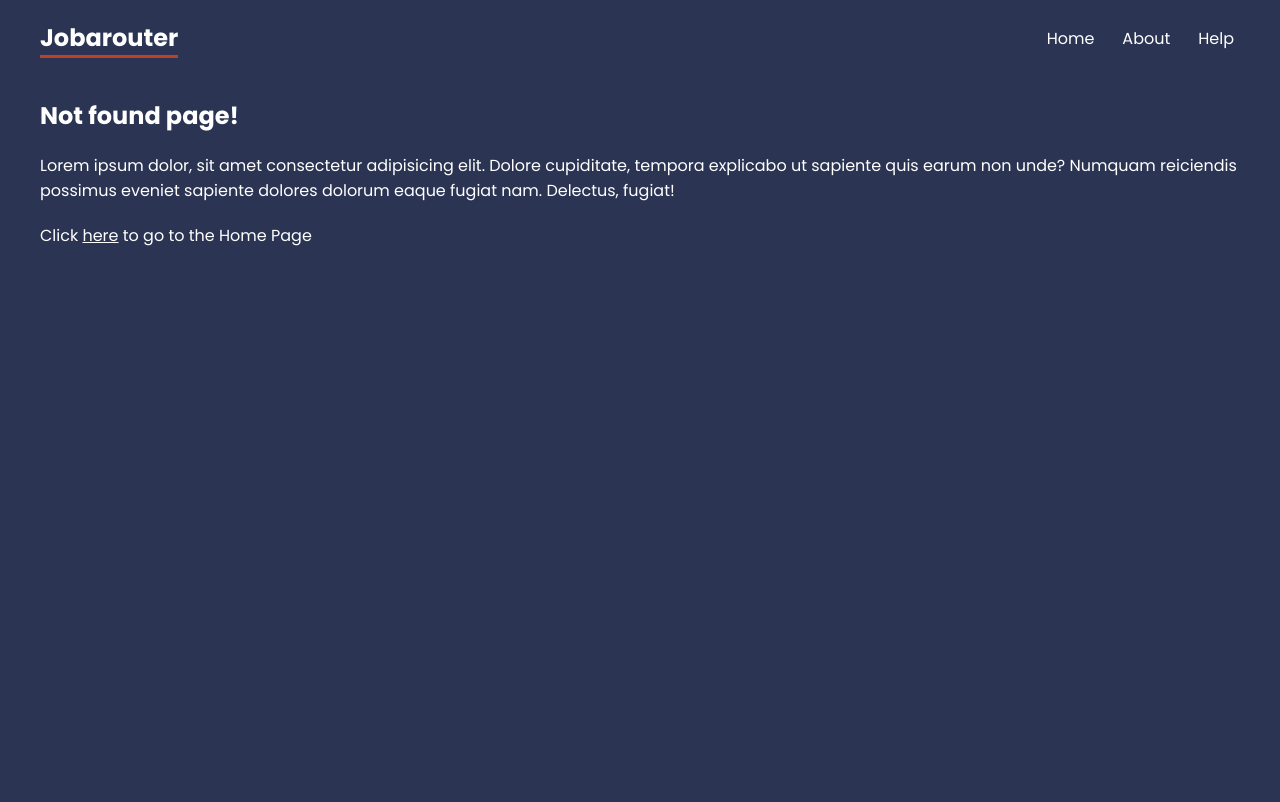
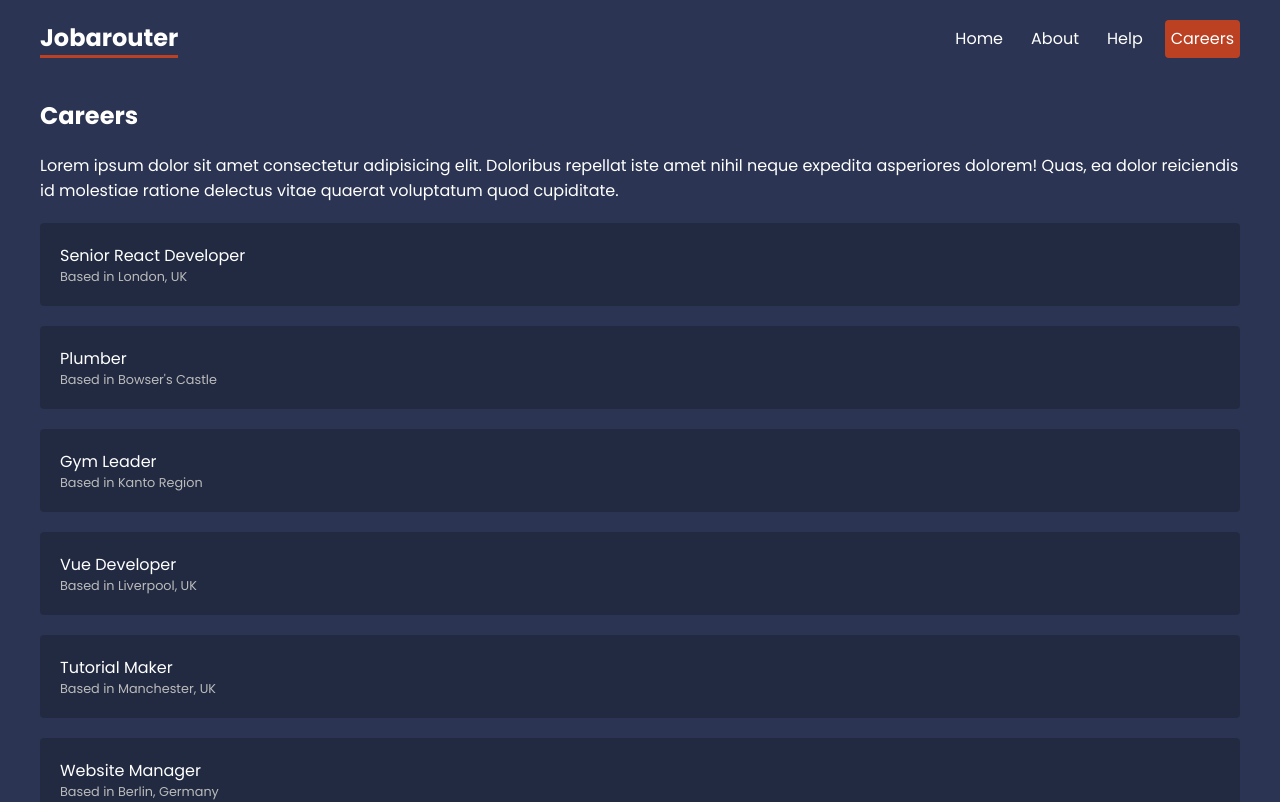
Before and after one commit to jadilovic/profile-page, a React (Create React App) app in the folder frontend/: page /careers in a window 1280 px wide. Shown: the top 802 px of the page. Built offline with nearby package versions, Linux system fonts and the light colour scheme.

Commit message:
added data loader in careers route

```diff
--- a/frontend/src/App.js
+++ b/frontend/src/App.js
@@ -6,12 +6,15 @@ import {
 } from 'react-router-dom';
 import RootLayout from './layouts/RootLayout';
 import HelpLayout from './layouts/HelpLayout';
+import CareersLayout from './layouts/CareersLayout';
 import About from './pages/About';
 import Home from './pages/Home';
 import Faq from './pages/help/Faq';
 import Contact from './pages/help/Contact';
 import LoginForm from './pages/help/LoginForm';
 import NotFound from './pages/NotFound';
+import Careers from './pages/careers/Careers';
+import { getCareers } from './pages/util';
 
 function App() {
 	const router = createBrowserRouter(
@@ -24,6 +27,9 @@ function App() {
 					<Route path="contact" element={<Contact />} />
 					<Route path="login-form" element={<LoginForm />} />
 				</Route>
+				<Route path="careers" element={<CareersLayout />}>
+					<Route index element={<Careers />} loader={getCareers} />
+				</Route>
 				<Route path="*" element={<NotFound />} />
 			</Route>
 		)
--- /dev/null
+++ b/frontend/src/data/careersData.json
@@ -0,0 +1,46 @@
+{
+	"careers": [
+		{
+			"id": 1,
+			"title": "Senior React Developer",
+			"salary": 50000,
+			"location": "London, UK"
+		},
+		{
+			"id": 2,
+			"title": "Plumber",
+			"salary": 40000,
+			"location": "Bowser's Castle"
+		},
+		{
+			"id": 3,
+			"title": "Gym Leader",
+			"salary": 75000,
+			"location": "Kanto Region"
+		},
+		{
+			"id": 4,
+			"title": "Vue Developer",
+			"salary": 40000,
+			"location": "Liverpool, UK"
+		},
+		{
+			"id": 5,
+			"title": "Tutorial Maker",
+			"salary": 35000,
+			"location": "Manchester, UK"
+		},
+		{
+			"id": 6,
+			"title": "Website Manager",
+			"salary": 50000,
+			"location": "Berlin, Germany"
+		},
+		{
+			"id": 7,
+			"title": "Food Tester",
+			"salary": 30000,
+			"location": "London, UK"
+		}
+	]
+}
--- a/frontend/src/index.css
+++ b/frontend/src/index.css
@@ -105,6 +105,24 @@ form label span {
 }
 
 /* careers list */
+.careers > a {
+	display: block;
+	background: rgba(0, 0, 0, 0.2);
+	padding: 20px;
+	border-radius: 4px;
+	margin: 20px 0;
+	text-decoration: none;
+}
+.careers > a:hover p {
+	color: var(--primary);
+}
+.careers p {
+	margin: 0;
+}
+.careers > a p:last-child {
+	font-size: 0.8em;
+	color: #bbb;
+}
 
 /* careers details */
 
--- /dev/null
+++ b/frontend/src/layouts/CareersLayout.js
@@ -0,0 +1,17 @@
+import { Outlet } from 'react-router-dom';
+
+const CareersLayout = () => {
+	return (
+		<div>
+			<h2>Careers</h2>
+			<p>
+				Lorem ipsum dolor sit amet consectetur adipisicing elit. Doloribus
+				repellat iste amet nihil neque expedita asperiores dolorem! Quas, ea
+				dolor reiciendis id molestiae ratione delectus vitae quaerat voluptatum
+				quod cupiditate.
+			</p>
+			<Outlet />
+		</div>
+	);
+};
+export default CareersLayout;
--- a/frontend/src/layouts/RootLayout.js
+++ b/frontend/src/layouts/RootLayout.js
@@ -9,6 +9,7 @@ const RootLayout = () => {
 					<NavLink to="/">Home</NavLink>
 					<NavLink to="about">About</NavLink>
 					<NavLink to="help">Help</NavLink>
+					<NavLink to="careers">Careers</NavLink>
 				</nav>
 			</header>
 			<main>
--- /dev/null
+++ b/frontend/src/pages/careers/Careers.js
@@ -0,0 +1,20 @@
+import { useLoaderData, Link } from 'react-router-dom';
+
+const Careers = () => {
+	const data = useLoaderData();
+	console.log(data.careers);
+	return (
+		<div className="careers">
+			{data.careers.map((career) => {
+				const { title, location, id } = career;
+				return (
+					<Link to={'/'} key={id}>
+						<p>{title}</p>
+						<p>{`Based in ${location}`}</p>
+					</Link>
+				);
+			})}
+		</div>
+	);
+};
+export default Careers;
--- a/frontend/src/pages/help/LoginForm.js
+++ b/frontend/src/pages/help/LoginForm.js
@@ -1,5 +1,5 @@
 import { useState, useEffect } from 'react';
-import { login } from './util';
+import { login } from '../util';
 
 const LoginForm = () => {
 	const [email, setEmail] = useState('');
--- a/frontend/src/pages/help/util.js
+++ /dev/null
@@ -1,13 +0,0 @@
-export const login = ({ email, password }) => {
-	console.log(email, password);
-	const delay = (0.7 + Math.random() * 2) * 1000;
-	return new Promise((resolve, reject) => {
-		setTimeout(() => {
-			if (password === 'password123' && !!email) {
-				resolve();
-			} else {
-				reject(new Error('Password or email invalid'));
-			}
-		}, delay);
-	});
-};
--- /dev/null
+++ b/frontend/src/pages/util.js
@@ -0,0 +1,30 @@
+import careersData from '../data/careersData.json';
+
+const delay = () => {
+	return (0.7 + Math.random() * 2) * 1000;
+};
+
+export const login = ({ email, password }) => {
+	console.log(email, password);
+	return new Promise((resolve, reject) => {
+		setTimeout(() => {
+			if (password === 'password123' && !!email) {
+				resolve();
+			} else {
+				reject(new Error('Password or email invalid'));
+			}
+		}, delay());
+	});
+};
+
+export const getCareers = () => {
+	return new Promise((resolve, reject) => {
+		setTimeout(() => {
+			if (careersData) {
+				resolve(careersData);
+			} else {
+				reject(new Error('No careers data found'));
+			}
+		}, delay());
+	});
+};
```
